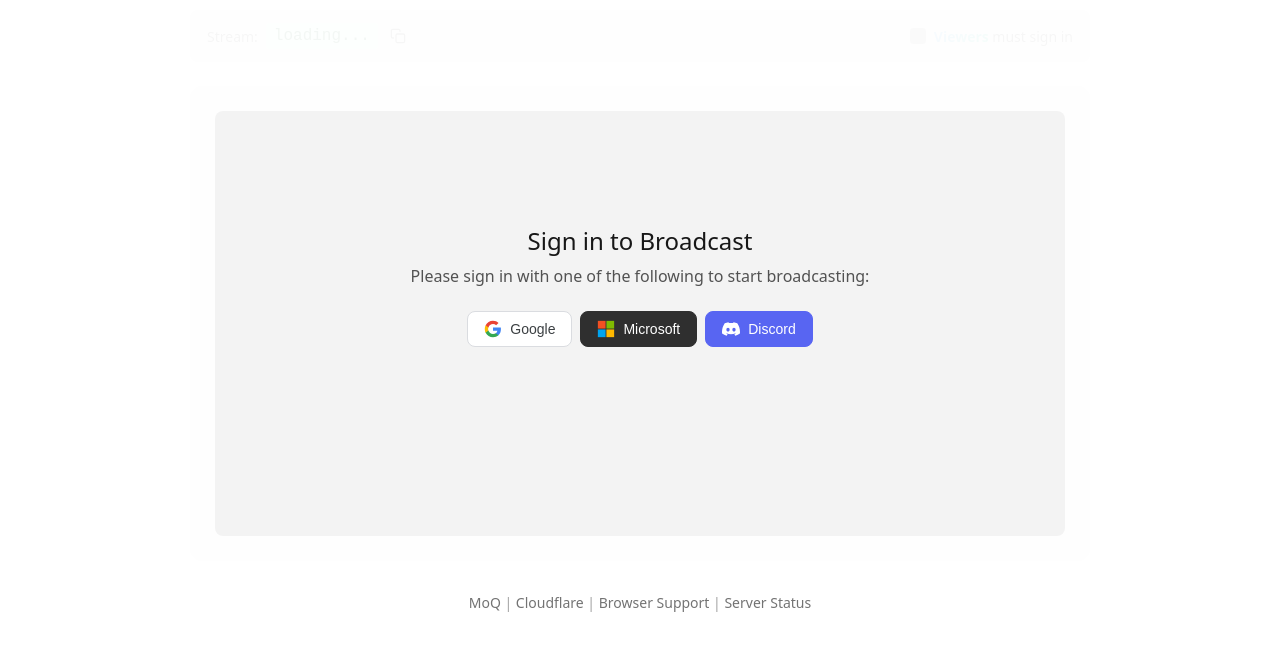
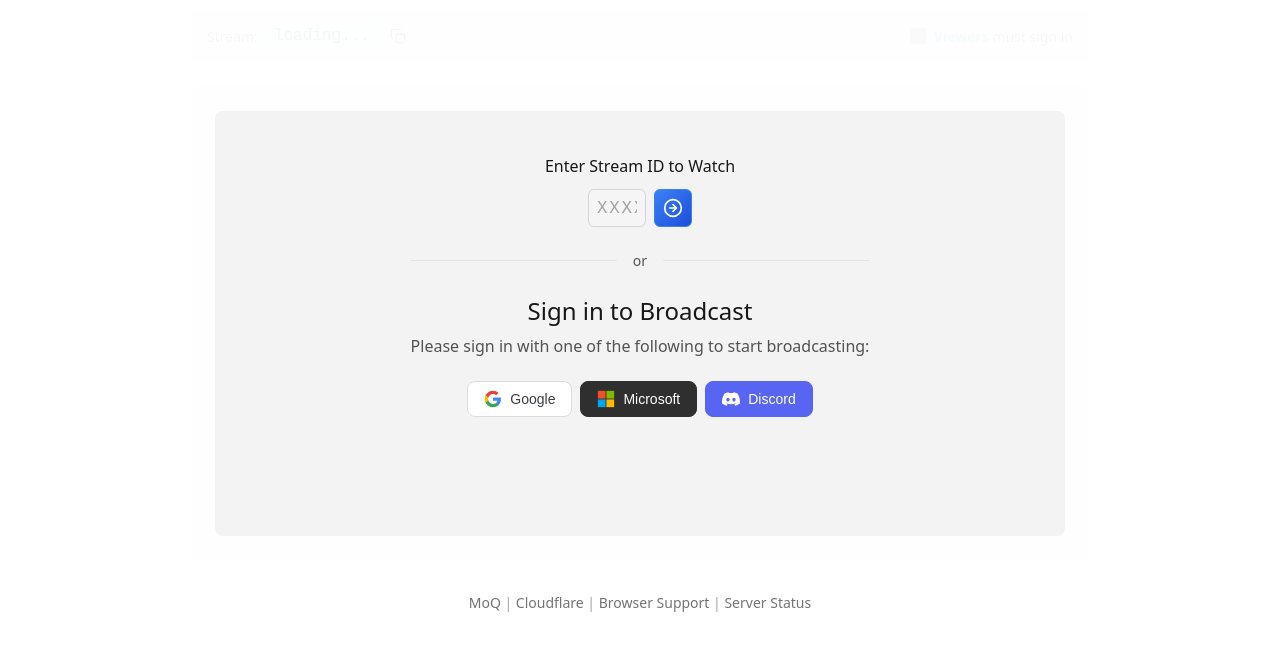
Before and after one commit to erikherz/earthseed, a website built with Vite: page index.html in a window 1280 px wide. Shown: the part 96-746 px from the top of the page. Built offline with nearby package versions, Linux system fonts and the light colour scheme; files whose address does not match are found by name.

Commit message:
Add stream ID input to watch streams without signing in

```diff
--- a/index.html
+++ b/index.html
@@ -764,6 +764,78 @@
         .login-required .auth-buttons {
             justify-content: center;
         }
+        /* Watch stream section in login overlay */
+        .watch-stream-section {
+            margin-bottom: 1.5rem;
+        }
+        .watch-stream-section h3 {
+            font-size: 1rem;
+            margin-bottom: 0.75rem;
+            color: var(--text-primary);
+            font-weight: 500;
+        }
+        .watch-stream-input-row {
+            display: flex;
+            align-items: center;
+            justify-content: center;
+            gap: 0.5rem;
+        }
+        .watch-stream-input-row input {
+            width: 5.5ch;
+            padding: 0.5rem 0.5rem;
+            font-size: 1.1rem;
+            font-family: monospace;
+            text-align: center;
+            text-transform: uppercase;
+            letter-spacing: 0.1em;
+            background: var(--input-bg);
+            border: 1px solid var(--input-border);
+            border-radius: 6px;
+            color: var(--text-primary);
+        }
+        .watch-stream-input-row input:focus {
+            outline: none;
+            border-color: #3b82f6;
+            box-shadow: 0 0 0 2px rgba(59, 130, 246, 0.2);
+        }
+        .watch-stream-input-row input::placeholder {
+            color: var(--text-secondary);
+            opacity: 0.5;
+        }
+        .watch-stream-input-row button {
+            display: flex;
+            align-items: center;
+            justify-content: center;
+            padding: 0.5rem;
+            background: linear-gradient(135deg, #3b82f6 0%, #1d4ed8 100%);
+            border: 1px solid #3b82f6;
+            border-radius: 6px;
+            color: #fff;
+            cursor: pointer;
+            transition: all 0.15s ease;
+        }
+        .watch-stream-input-row button:hover {
+            background: linear-gradient(135deg, #60a5fa 0%, #2563eb 100%);
+            border-color: #60a5fa;
+            transform: translateY(-1px);
+        }
+        .login-divider {
+            display: flex;
+            align-items: center;
+            margin: 1.5rem 0;
+            color: var(--text-secondary);
+            font-size: 0.875rem;
+        }
+        .login-divider::before,
+        .login-divider::after {
+            content: '';
+            flex: 1;
+            height: 1px;
+            background: var(--border-color);
+        }
+        .login-divider span {
+            padding: 0 1rem;
+        }
         #broadcast-view {
             position: relative;
         }
--- a/src/main.ts
+++ b/src/main.ts
@@ -956,6 +956,20 @@ function showLoginRequired() {
   overlay.id = "login-overlay";
   overlay.innerHTML = `
     <div class="login-required">
+      <div class="watch-stream-section">
+        <h3>Enter Stream ID to Watch</h3>
+        <div class="watch-stream-input-row">
+          <input type="text" id="watch-stream-id-input" maxlength="5" placeholder="XXXXX" autocomplete="off" spellcheck="false">
+          <button id="watch-stream-go-btn" type="button" title="Go to stream">
+            <svg viewBox="0 0 24 24" width="20" height="20" fill="none" stroke="currentColor" stroke-width="2" stroke-linecap="round" stroke-linejoin="round">
+              <circle cx="12" cy="12" r="10"/>
+              <polyline points="12 16 16 12 12 8"/>
+              <line x1="8" y1="12" x2="16" y2="12"/>
+            </svg>
+          </button>
+        </div>
+      </div>
+      <div class="login-divider"><span>or</span></div>
       <h2>Sign in to Broadcast</h2>
       <p>Please sign in with one of the following to start broadcasting:</p>
       <div class="auth-buttons">
@@ -991,6 +1005,31 @@ function showLoginRequired() {
   document.getElementById("overlay-login-google")?.addEventListener("click", loginWithGoogle);
   document.getElementById("overlay-login-microsoft")?.addEventListener("click", loginWithMicrosoft);
   document.getElementById("overlay-login-discord")?.addEventListener("click", loginWithDiscord);
+
+  // Watch stream functionality
+  const watchInput = document.getElementById("watch-stream-id-input") as HTMLInputElement;
+  const watchGoBtn = document.getElementById("watch-stream-go-btn");
+
+  const goToStream = () => {
+    const streamId = watchInput.value.trim().toUpperCase();
+    if (streamId.length !== 5) {
+      alert("Stream IDs are five characters long");
+      watchInput.focus();
+      return;
+    }
+    window.open(`/${streamId}`, "_blank");
+  };
+
+  watchGoBtn?.addEventListener("click", goToStream);
+  watchInput?.addEventListener("keydown", (e) => {
+    if (e.key === "Enter") {
+      goToStream();
+    }
+  });
+  // Auto-uppercase input
+  watchInput?.addEventListener("input", () => {
+    watchInput.value = watchInput.value.toUpperCase();
+  });
 }
 
 // Initialize broadcast view
```
